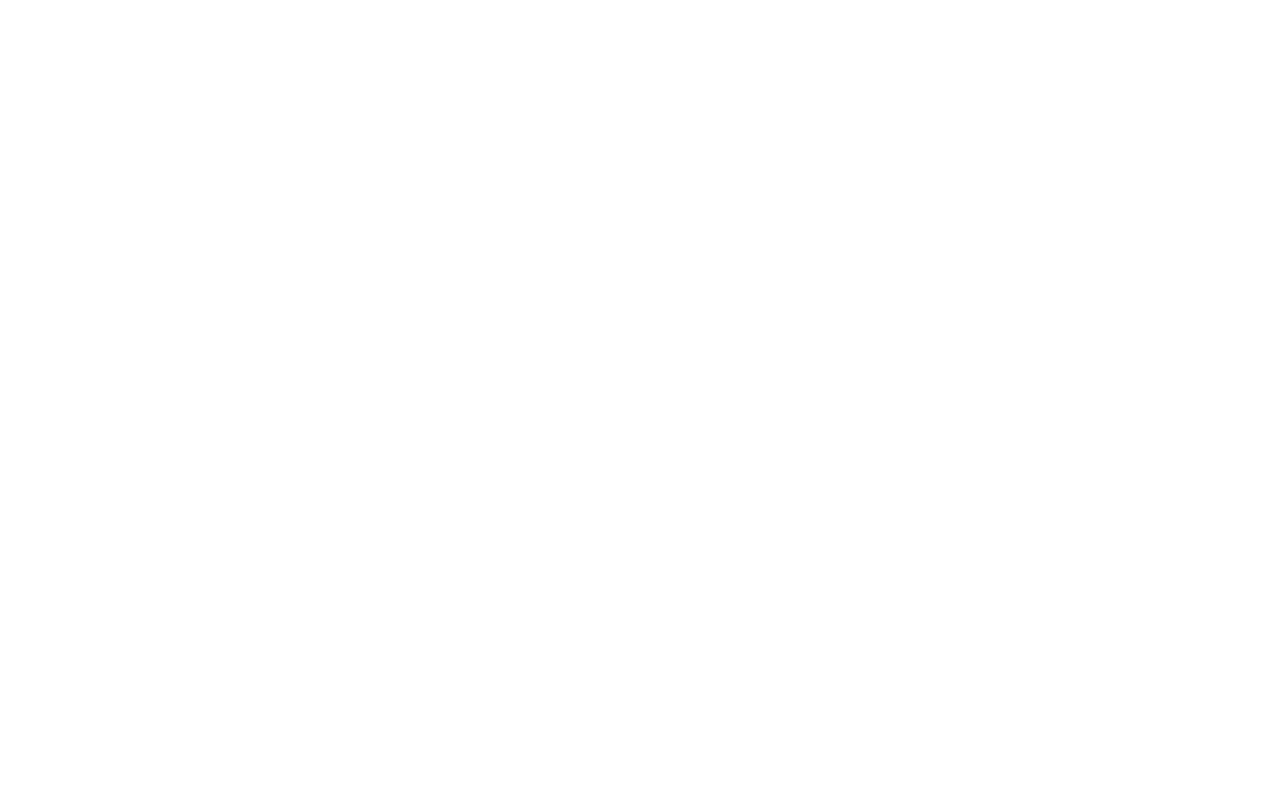
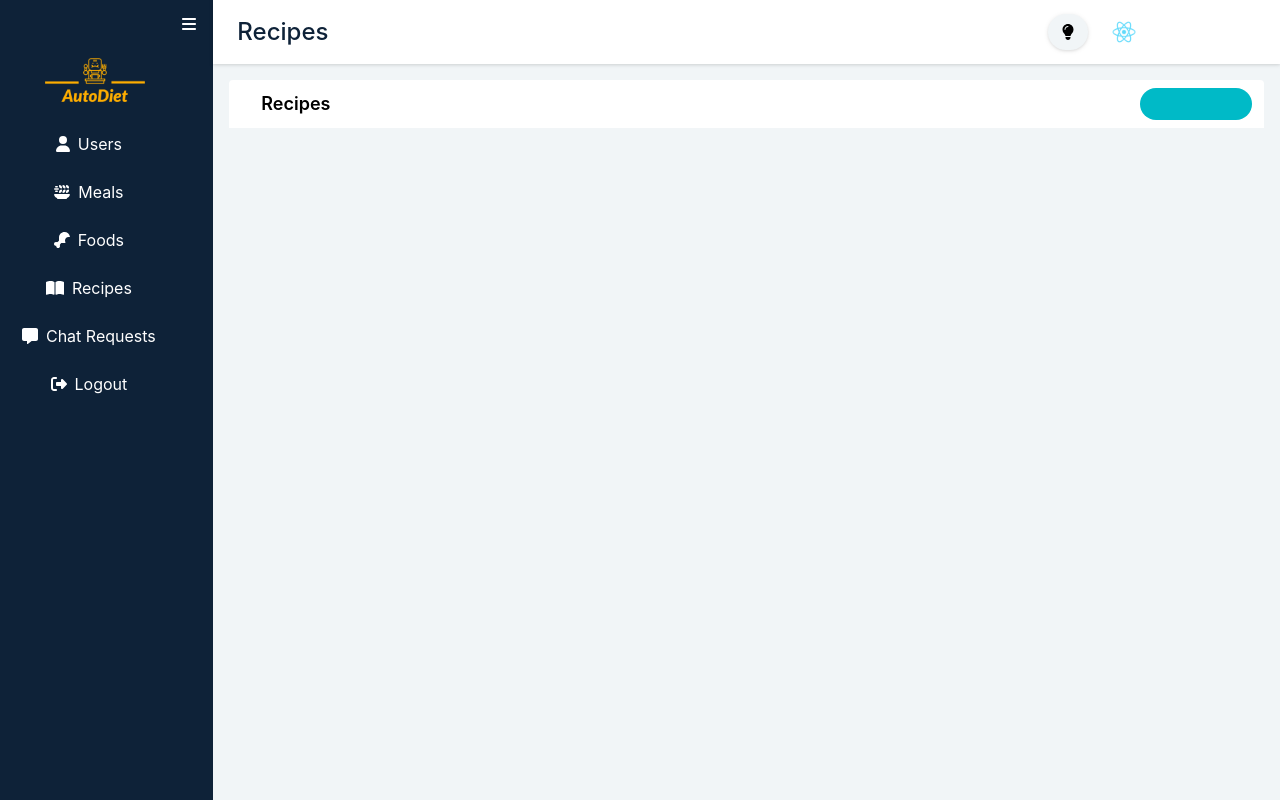
Before and after one commit to moenassar0/autodiet, a React (Create React App) app in the folder autodiet-frontend/: page /admin/recipes in a window 1280 px wide. Before the commit this address had no page. Built offline with nearby package versions, Linux system fonts and the light colour scheme.

Commit message:
frontend: code cleanup and added route

```diff
--- a/autodiet-frontend/src/App.tsx
+++ b/autodiet-frontend/src/App.tsx
@@ -19,16 +19,13 @@ import { Chatbox } from './pages/user/Chatbox';
 import { AdminChat } from './pages/admin/AdminChat';
 import { SlideTest } from './pages/user/SlideTest';
 import { BrowseFoods } from './pages/user/BrowseFoods';
+import { useUser } from './context/UserContext';
+import { Landing } from './pages/landing/Landing';
+import { AdminRecipes } from './pages/admin/AdminRecipes';
 
 //export const UserContext = React.createContext(user);
 
 function App() {
-  //const [theme, setTheme] = useState("light")
-  //const value = { theme, setTheme }
-  const {themeType} = useTheme();
-  console.log(themeType);
-  const {body, on} = useNotification();
-  console.log("Notification log from app", body, on);
   return (
     <>
       <Routes>
@@ -36,6 +33,7 @@ function App() {
         <Route path="/" element={<LandingPage />}></Route>
         <Route path="/login" element={<Login />}></Route>
         <Route path="/register" element={<Register />}></Route>
+        <Route path="/landing" element={<Landing />}></Route>
 
         <Route path="/user" element={ <AuthenticateUser /> }>
           <Route path="/user/home" element={<Home />}></Route>
@@ -50,6 +48,7 @@ function App() {
           <Route path="/admin/users" element={<AdminUsers/>}></Route>
           <Route path="/admin/meals" element={<AdminMeals />}></Route>
           <Route path="/admin/foods" element={<AdminFoods />}></Route>
+          <Route path="/admin/recipes" element={<AdminRecipes />}></Route>
           <Route path="/admin/chat" element={<AdminChat />}></Route>
         </Route>
 
```
